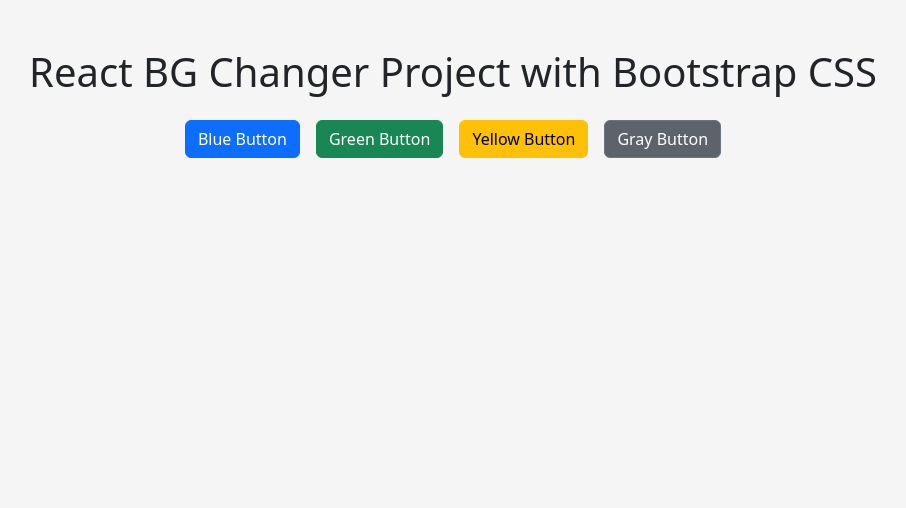
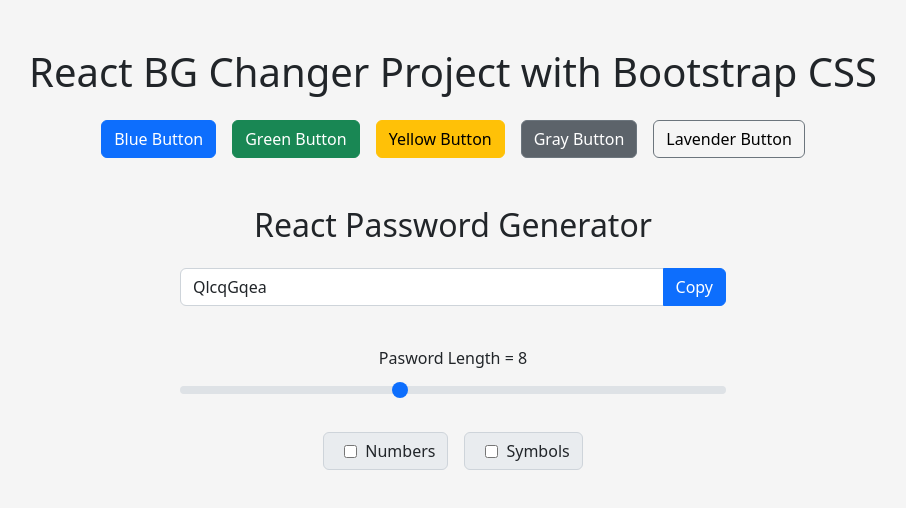
Before and after one commit to darshangujraticodes/react-course-codes, a React (Vite) app in the folder BootstrapReactBgChanger/: page / in a window 1280 px wide. Shown: the top 508 px of the page, without its empty margins (187-1093 px from the left). Built offline with nearby package versions, Linux system fonts and the light colour scheme.

Commit message:
password generator project commit

```diff
--- a/BootstrapReactBgChanger/src/App.jsx
+++ b/BootstrapReactBgChanger/src/App.jsx
@@ -1,7 +1,6 @@
 import { useState } from 'react'
-import reactLogo from './assets/react.svg'
-import viteLogo from '/vite.svg'
-import './App.css'
+import PasswordGenerator from './components/PasswordGenerator';
+
 
 function App() {
 
@@ -21,7 +20,7 @@
   < >
     <div
         className='text-center'
-        style={ { backgroundColor:color, width:'100%', height:'1000px'  } }
+        style={ { backgroundColor:color, width:'100%', height:'600px'  } }
         >
 
       <h1 className='pt-5'>React BG Changer Project with Bootstrap CSS</h1>
@@ -39,7 +38,17 @@
               style={ { backgroundColor:'#5C636A' } }
               onClick={ () => setColor('#5C636A') }  >Gray Button</a>
 
+        <a href="#" className='btn btn-secondary mx-2'
+              style={ { backgroundColor:'#f5f5f5', color:'#000' } }
+              onClick={ () => setColor('#f5f5f5') }  >Lavender Button</a>
+
       </div>
+
+      <div className='password-wrapper ' >
+        <PasswordGenerator  />
+      </div>
+
+
     </div>
 
   </>
--- /dev/null
+++ b/BootstrapReactBgChanger/src/components/PasswordGenerator.jsx
@@ -0,0 +1,136 @@
+
+import { useState, useCallback, useEffect, useRef } from "react"
+
+function PasswordGenerator(){
+
+    const [length, setLength] = useState(8)
+    const [numAllowed, setNumAllowed] = useState(false)
+    const [symbAllowed, setSymbAllowed] = useState(false)
+    const [password, setPassword] = useState('')
+
+    // useRef Hook to set connection between two non connected data
+    // pass of ref and get reference
+    // eg here is input and button are 2 non connected html tag
+    // we have to connect them with useRef hooks
+    const passwordRef = useRef(null)
+
+
+    // useCallback function is state management hook for
+    // with 2 values as parameter [function () , dependency as array format [] ]
+    // dependents are the one in which changes are been and on change they call function
+    const passGeneratorValue = useCallback( () => {
+        let passVal = ''
+        let letterStr = 'ABCDEFGHIJKLMNOPQRSTUVWXYZabcdefghijklmnopqrstuvwxyz'
+        let numStr = '01234546789'
+        let symbStr = '!@#$%^&*/'
+
+        if (numAllowed) letterStr += numStr
+
+        if (symbAllowed) letterStr += symbStr
+
+        for( let i=1; i <= length; i++ ){
+            let charIndex = Math.floor(Math.random() * letterStr.length + 1)
+            passVal += letterStr.charAt(charIndex)
+        }
+        setPassword(passVal)
+
+    } ,[length, numAllowed, symbAllowed])
+    // here length, numallowed and symbol allowed are dependents
+    // due to which passwordgenerate useCallback fun() need to be recall again and again on change
+
+    //useRef function
+    function copyPassword(){
+        window.navigator.clipboard.writeText(password)
+        passwordRef.current?.select();
+        alert('Password Copied !!')
+    }
+
+    // useEffect function are use to call function on any dependency change
+    // on Changing length, num or symbol useEffect will get triggered..
+    useEffect( () => {
+        passGeneratorValue()
+    }, [length, numAllowed, symbAllowed]
+    )
+
+    return(
+        <div className="mt-5 password-generator-wrapper container text-center" >
+            <h2 className="mb-4">
+                React Password Generator
+            </h2>
+            <div className="row">
+                <div className="col-md-3"></div>
+                <div className="col-md-6">
+                    <div class="input-group mb-3 w-10">
+                            <input type="text" readOnly
+                                value={password}
+                                ref={passwordRef}
+                                className="form-control"
+                                placeholder="Password Generator"  />
+
+                            <button
+                                className="btn btn-primary"
+                                onClick={copyPassword}
+                                type="button" id="button-addon2">Copy</button>
+                    </div>
+                </div>
+                <div className="col-md-3"></div>
+                <div className="col-md-3"></div>
+                <div className="col-md-6">
+                    <div className="length-range-wrapper my-4">
+                        <label for="customRange1"
+                            className="form-label">Pasword Length = {length} </label>
+                        <input type="range"
+                            className="form-range"
+                            min={0} max={20}
+                            onChange={ (e) => { setLength(e.target.value) } }
+                            value={length}
+                            id="customRange1" />
+                    </div>
+                    <div class="input-group mb-3 justify-content-center">
+                    <div class="input-group-prepend d-flex ">
+                        <div class="input-group-text mx-2">
+                            <input
+                                type="checkbox"
+                                defaultChecked = {numAllowed}
+                                // callback fired to get previous state of setNumAllowed
+                                onChange={
+                                    () => {
+                                        setNumAllowed( prev => !prev  )
+                                        // again callback funt. to gain previous state value
+                                        // console.log(setNumAllowed(prev));
+                                    }
+                                }
+                                id="numberText"
+                                className="mx-2" />
+                            <label htmlFor="numberText">Numbers</label>
+                        </div>
+
+                        <div class="input-group-text mx-2">
+                            <input
+                                type="checkbox"
+                                defaultChecked = {symbAllowed}
+                                onChange={
+                                    () => {
+                                        setSymbAllowed( prev => !prev  )
+                                        // again callback funt. to gain previous state value
+                                        // console.log(setSymbAllowed(prev));
+                                    }
+                                }
+                                id="symbolsText"
+                                className="mx-2" />
+                            <label htmlFor="symbolsText">Symbols</label>
+
+                        </div>
+                    </div>
+
+                        </div>
+                </div>
+
+
+
+            </div>
+        </div>
+    )
+}
+
+export default PasswordGenerator;
```
Also changed, not shown: 1 other file (tests, documents, lock files or other folders).
